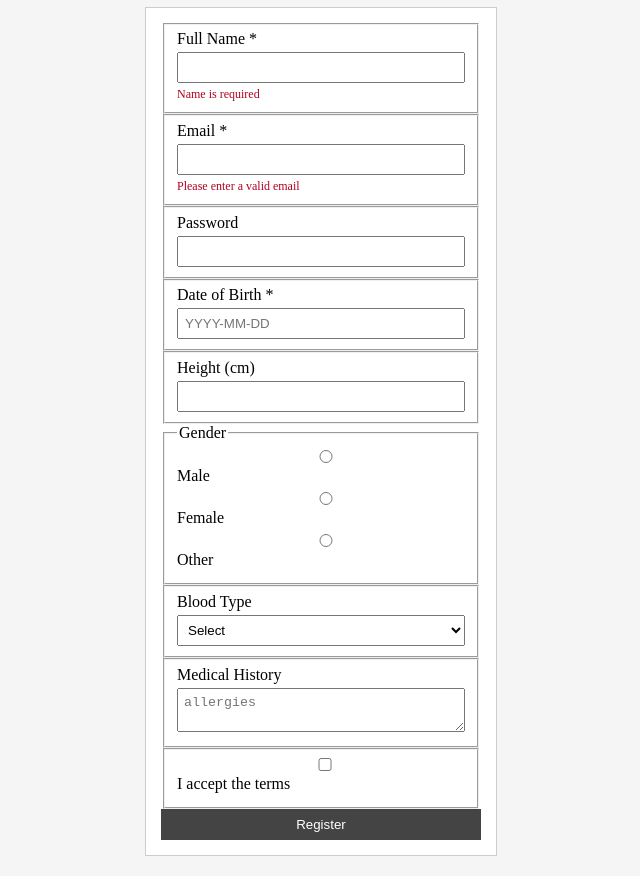
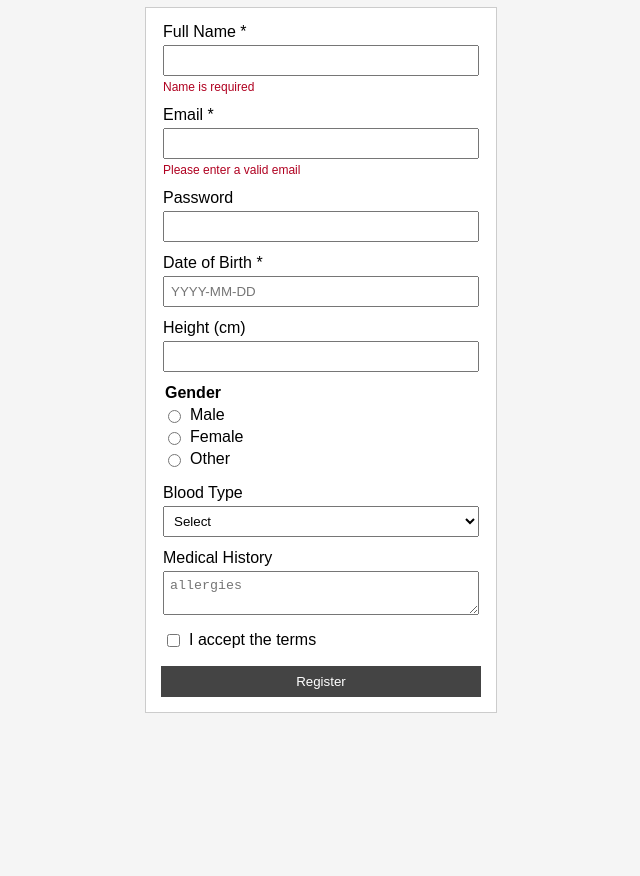
Before and after one commit to NC-EC/vital-signs-intake-form, a website: page public/index.html in a window 1280 px wide. Shown: the part 73-949 px from the top of the page, without its empty margins (319-959 px from the left). After the commit the page ends 806 px from the top, so only its background shows below. Drawn offline with Linux system fonts and the light colour scheme.

Commit message:
Enhance styles in public/style.css
Added font-family and improved fieldset styles.

```diff
--- a/public/style.css
+++ b/public/style.css
@@ -1,5 +1,6 @@
 body {
     background-color: #f5f5f5;
+    font-family: Arial, sans-serif;
 }
 
 h1 {
@@ -14,8 +15,10 @@ form {
     border: 1px solid #ccc;
 }
 
-.field {
+fieldset {
+    border: none;
     margin-bottom: 12px;
+    padding: 0;
 }
 
 label {
@@ -31,12 +34,20 @@ textarea {
     box-sizing: border-box;
 }
 
-.radio-group {
-    display: flex;
-    gap: 10px;
+legend {
+    font-weight: bold;
+    margin-bottom: 4px;
 }
 
-.checkbox label {
+input[type="radio"] {
+    width: auto;
+}
+
+input[type="checkbox"] {
+    width: auto;
+}
+
+fieldset label {
     display: flex;
     align-items: center;
     gap: 6px;
```
